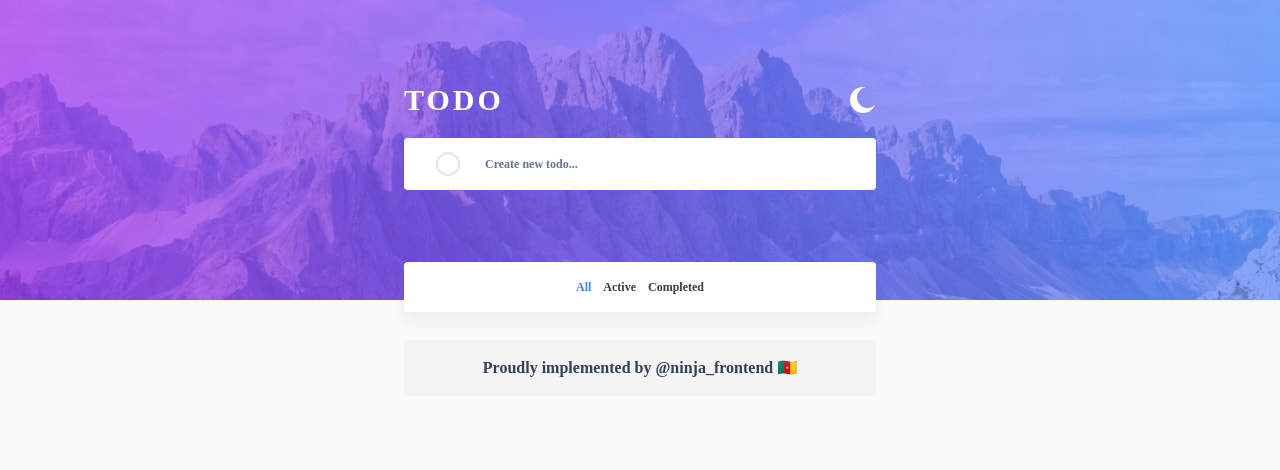
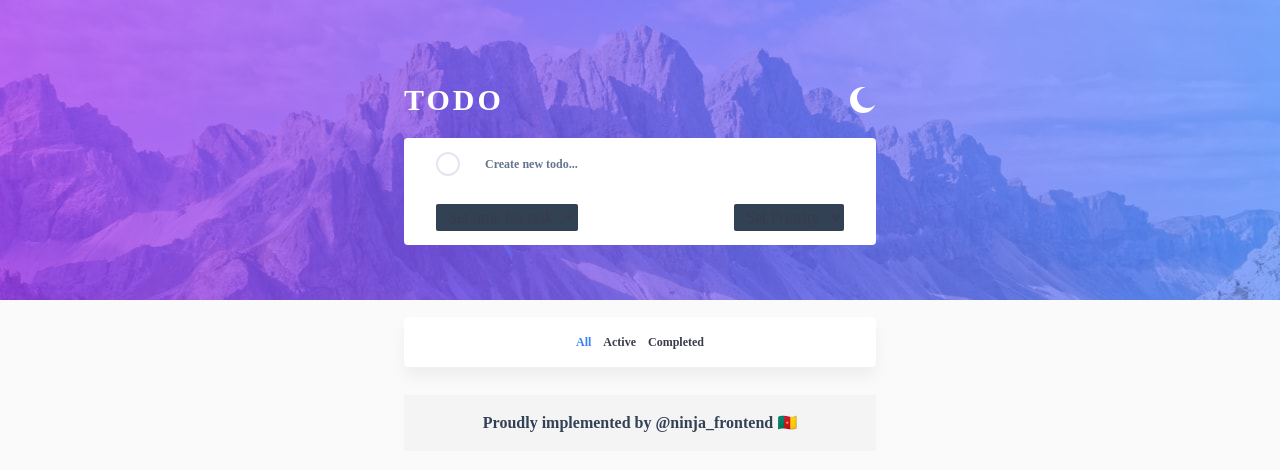
Before and after one commit to yannmarc/frontendninja-todo-list, a React (Create React App) app: page / in a window 1280 px wide. Shown: the top 470 px of the page. Built offline with nearby package versions, Linux system fonts and the light colour scheme; the HTML template or start-up script is replaced by a standard one.

Commit message:
added time and priority features

```diff
--- a/src/App.jsx
+++ b/src/App.jsx
@@ -16,9 +16,12 @@ const App = () => {
   const [filter, setFilter] = useState('all');
   const [bgImage, setBgImage] = useState(bgDesktop);
   const [theme, setTheme] = useState('light');
+  const [decValue, setDecValue] = useState(0);
 
 
   const inputRef = useRef();
+  const priorityRef = useRef();
+  const timeValueRef = useRef();
 
   const filterBtns = [ "All", "Active", "Completed" ]
 
@@ -28,10 +31,14 @@ const App = () => {
     if (inputRef.current.value.trim() !== "") {
         setTodoList([...todoList, {
             name: inputRef.current.value,
-            complete: false
+            complete: false,
+            timeValue: parseInt(timeValueRef.current.value),
+            priority: priorityRef.current.value,
         }])
     }
     inputRef.current.value = "";
+    timeValueRef.current.value = "";
+    priorityRef.current.value = "";
   };
 
   // Delete a todo item
@@ -118,6 +125,7 @@ const App = () => {
 
 
   useEffect(() => {
+
     const handleResize = () => {
         let width = window.innerWidth;
         if (width >= 1024 && theme === 'light') {
@@ -140,8 +148,18 @@ const App = () => {
     }
   }, [theme])
 
+  // const arr = [23, 34, 50, 0];
+  // const total = arr.reduce((item, n) => item + n);
+  // console.log(total)
 
-  const countCompleted = todoList.filter((todo)=>!todo.complete).length
+
+  const countCompleted = todoList.filter((todo)=>!todo.complete).length;
+
+  // couting the total time to complete todo list
+  let total = 0;
+  todoList.filter((todo)=>!todo.complete).map((item) => {
+    total += item.timeValue;
+  });
 
   return (
     <Fragment>
@@ -159,14 +177,31 @@ const App = () => {
                 <span onClick={handleTheme} className="cursor-pointer"><img src={theme === 'light' ? iconMoon : iconSun} alt="icon moon" /></span>
               </div>
               <form action="" onSubmit={(e) => addTodoItem(e)}>
-                <div className="py-[14px] rounded-[4px] add-todo flex w-full items-center px-8">
-                  <span className="block w-[24px] small-ring h-[24px] rounded-full border-2 border-slate-100"></span>
+                <div className="py-[14px] rounded-t-[4px] add-todo flex w-full items-center px-8">
+                  <button type="submit" className="block w-[24px] small-ring h-[24px] rounded-full border-2 border-slate-100"></button>
                   <input
                     type="text"
                     ref={inputRef}
                     placeholder="Create new todo..."
                     className="font-bold placeholder:font-semibold placeholder:text-slate-500 border-0 bg-transparent translate-x-[25px] focus:outline-none caret-blue-500 text-[12px] lg:w-[85%]"
                   />
+                </div>
+                <div className="add-todo py-[14px] rounded-b-[4px] rounded-t-[0px] add-todo flex w-full items-center px-8">
+                  <div className="flex basis-3/4">
+                    <select name="" ref={timeValueRef} id="" className="block py-1 px-2 rounded-sm bg-slate-700">
+                      <option value="">Set time for task</option>
+                      <option value="5">5 mins</option>
+                      <option value="10">10 mins</option>
+                      <option value="20">20 mins</option>
+                      <option value="30">30 mins</option>
+                    </select>
+                  </div>
+                  <select ref={priorityRef} name="" id="" className="block py-1 px-2 rounded-sm bg-slate-700">
+                    <option value="" selected>Set Priority</option>
+                    <option value="High">High</option>
+                    <option value="Medium">Medium</option>
+                    <option value="Low">Low</option>
+                  </select>
                 </div>
               </form>
             </div>
@@ -175,7 +210,7 @@ const App = () => {
             <div className="todo-item rounded-[4px] overflow-hidden">
                 {todoList.filter(filterHandler).map((todo, index) => (
                     <div
-                    className=" border-b-2 hover:cursor-move todo-border py-4 flex items-center px-6 last:border-b-transparent justify-between"
+                    className=" border-b-2 hover:cursor-pointer todo-border py-4 flex items-center px-6 last:border-b-transparent justify-between"
                     key={index}
                     draggable
                     onDragStart={(e) => handleDragStart(e, index)}
@@ -208,6 +243,11 @@ const App = () => {
                         }>
                         {todo.name}
                         </p>
+                        <div className="flex ml-7 items-center">
+                          <span className="block" >{todo.timeValue} Mins</span>
+                          <span  className="block ml-2" style={todo.priority ==="High" ? {color: "red"} : (todo.priority === "medium" ? {color: "orange"} : {color: "grey"})}>{todo.priority}</span>
+                          <span className="block" ></span>
+                        </div>
                     </div>
                     <span className="w-[12px] h-[12px]" onClick={() => deleteTodoItem(index)}>
                         <img
@@ -219,7 +259,10 @@ const App = () => {
                     </div>
                 ))}
                 { todoList.length > 0 ? <div className="text-slate-500 config text-[12px] flex justify-between py-4 px-6">
-                    <span>{countCompleted} items left</span>
+                    <div className="flex gap-2">
+                      <span>{countCompleted} items left</span>
+                      <span>{total} mins to clear list.</span>
+                    </div>
                     <button onClick={clearCompleted}>Clear completed</button>
                 </div> : ""}
             </div>
```
